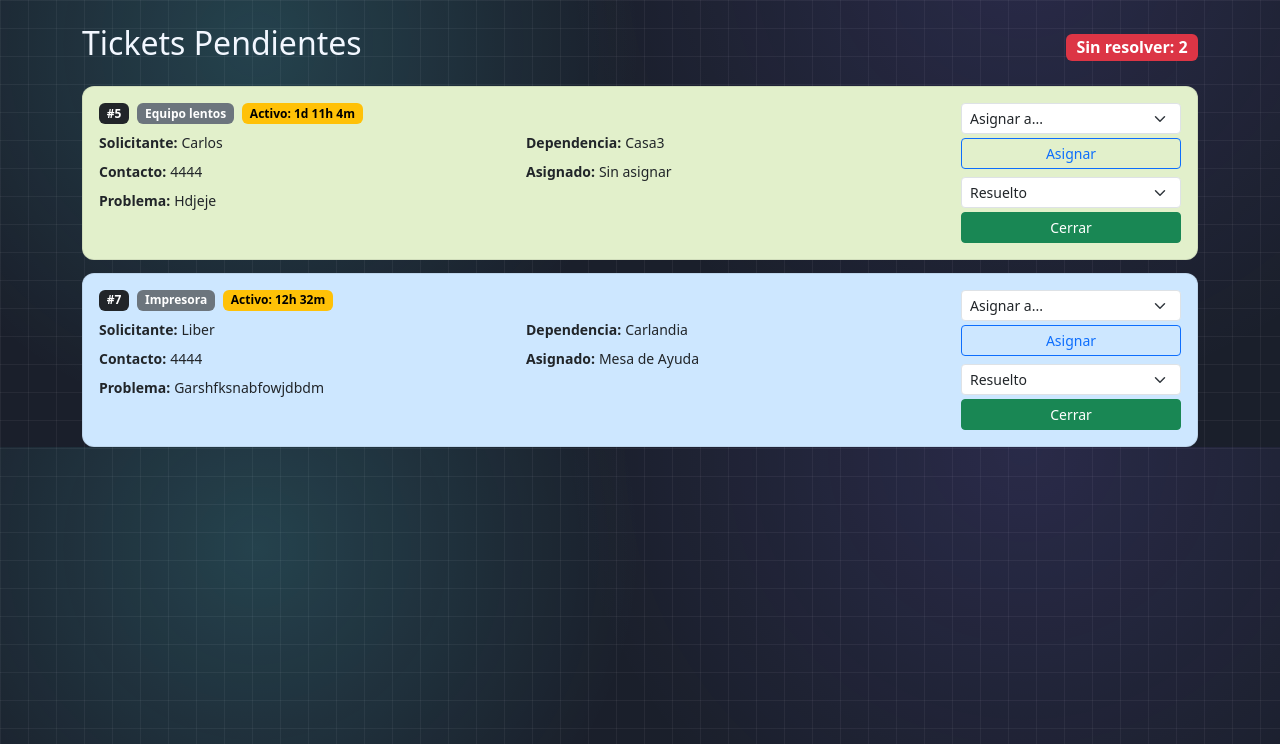
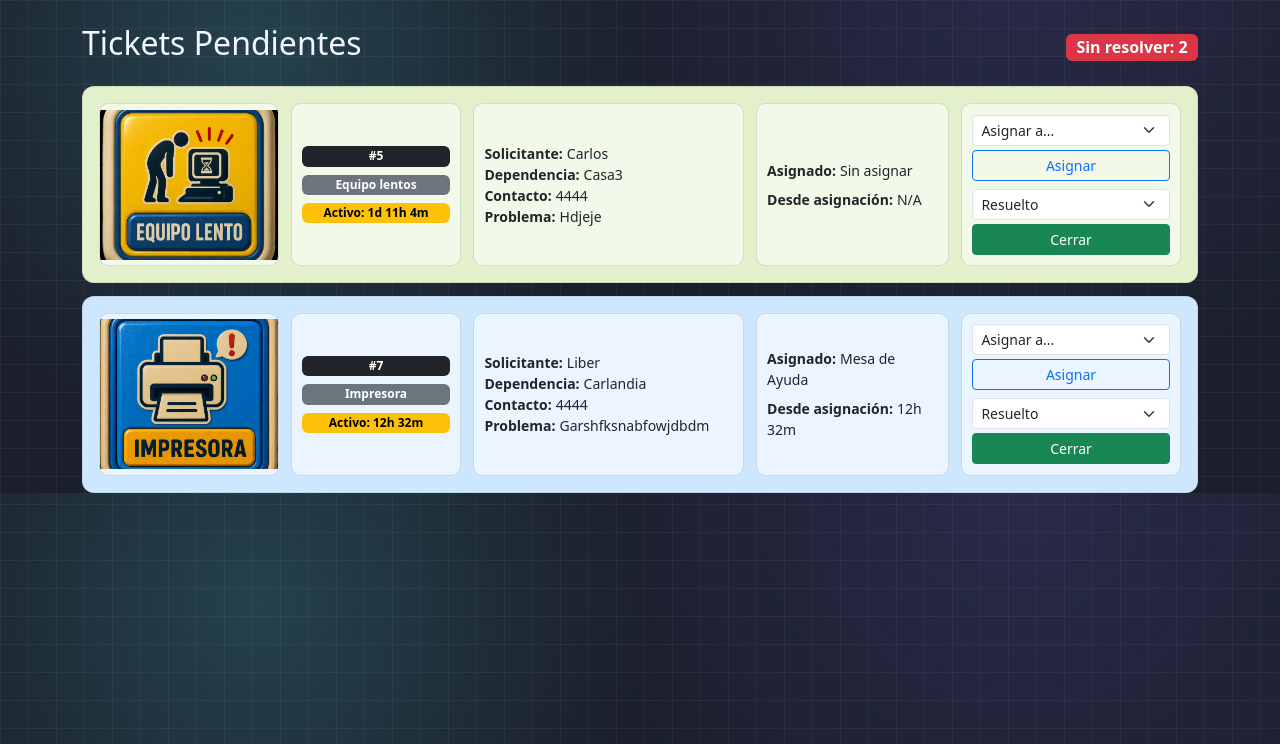
Before and after one commit to L183R/gestor-tickets, a Flask app: page /admin/pending in a window 1280 px wide. Shown: the part 56-800 px from the top of the page. Run offline with Flask 3, Linux system fonts and the light colour scheme; a user stored in the database is signed in; data comes from the database, SQL or seed files in the repository; data that the repository does not hold is empty.

Commit message:
Rediseña tarjetas pendientes en 5 recuadros

```diff
--- a/static/styles.css
+++ b/static/styles.css
@@ -123,12 +123,48 @@ h1, h2, h3, h4, h5, h6,
   min-width: 0;
 }
 
+.pending-ticket-layout {
+  display: grid;
+  grid-template-columns: 180px 170px 1.4fr 1fr 220px;
+  gap: 0.75rem;
+  align-items: stretch;
+}
+
+.pending-ticket-box {
+  background: rgba(255, 255, 255, 0.58);
+  border: 1px solid rgba(0, 0, 0, 0.12);
+  border-radius: 0.6rem;
+  padding: 0.65rem;
+  display: flex;
+  flex-direction: column;
+  justify-content: center;
+}
+
+.pending-ticket-image-box {
+  padding: 0;
+  overflow: hidden;
+}
+
+.pending-ticket-image {
+  width: 100%;
+  height: 100%;
+  min-height: 110px;
+  object-fit: cover;
+}
+
 .pending-ticket-actions {
   width: 100%;
-  max-width: 220px;
 }
 
 @media (max-width: 991px) {
+  .pending-ticket-layout {
+    grid-template-columns: 1fr 1fr;
+  }
+
+  .pending-ticket-actions {
+    grid-column: 1 / -1;
+  }
+
   .pending-ticket-actions {
     max-width: none;
   }
--- a/templates/dashboard_pending.html
+++ b/templates/dashboard_pending.html
@@ -11,6 +11,16 @@
     const assignBaseUrl = "{{ url_for('assign_ticket', ticket_id=0) }}".replace(/0$/, "");
     const closeBaseUrl = "{{ url_for('close_ticket', ticket_id=0) }}".replace(/0$/, "");
     const streamUrl = "{{ url_for('dashboard_pending_stream') }}";
+    const problemImageMap = {
+      "conectividad": "/static/Imagenes/conexion.png",
+      "equipo-lentos": "/static/Imagenes/lento.png",
+      "correo-electronico": "/static/Imagenes/correo.png",
+      "inicio-sesion": "/static/Imagenes/sesion.png",
+      "impresora": "/static/Imagenes/impresora.png",
+      "programas": "/static/Imagenes/programas.png",
+      "acceso-recursos": "/static/Imagenes/recursoscompartidos.png",
+      "otros": "/static/Imagenes/otros.png",
+    };
 
     function formatElapsed(createdAt) {
       if (!createdAt) return "Sin fecha";
@@ -78,37 +88,33 @@
                   key: ticket.id,
                   className: `card pending-ticket-card ${rowColorClasses[index % rowColorClasses.length]}`
                 },
-                  h("div", { className: "card-body d-flex flex-column flex-lg-row gap-3 align-items-start align-items-lg-stretch" }, [
-                    h("div", { className: "pending-ticket-summary flex-grow-1", key: "summary" }, [
-                      h("div", { className: "d-flex flex-wrap align-items-center gap-2 mb-2", key: "head" }, [
-                        h("span", { className: "badge text-bg-dark" }, `#${ticket.id}`),
-                        h("span", { className: "badge text-bg-secondary" }, ticket.problem_title),
-                        h("span", { className: "badge text-bg-warning" }, `Activo: ${formatElapsed(ticket.created_at)}`),
+                  h("div", { className: "card-body pending-ticket-layout" }, [
+                    h("div", { className: "pending-ticket-box pending-ticket-image-box", key: "image" }, [
+                      h("img", {
+                        className: "pending-ticket-image",
+                        src: problemImageMap[ticket.problem_key] || "/static/Imagenes/otros.png",
+                        alt: ticket.problem_title
+                      })
+                    ]),
+                    h("div", { className: "pending-ticket-box", key: "active-clock" }, [
+                      h("span", { className: "badge text-bg-dark mb-2" }, `#${ticket.id}`),
+                      h("span", { className: "badge text-bg-secondary mb-2" }, ticket.problem_title),
+                      h("span", { className: "badge text-bg-warning" }, `Activo: ${formatElapsed(ticket.created_at)}`),
+                    ]),
+                    h("div", { className: "pending-ticket-box small", key: "requester" }, [
+                      h("div", null, [h("strong", null, "Solicitante:"), h("span", { className: "ms-1" }, ticket.requester_name)]),
+                      h("div", null, [h("strong", null, "Dependencia:"), h("span", { className: "ms-1" }, ticket.department)]),
+                      h("div", null, [h("strong", null, "Contacto:"), h("span", { className: "ms-1" }, ticket.phone_internal)]),
+                      h("div", null, [h("strong", null, "Problema:"), h("span", { className: "ms-1" }, ticket.description)]),
+                    ]),
+                    h("div", { className: "pending-ticket-box small", key: "assigned" }, [
+                      h("div", null, [h("strong", null, "Asignado:"), h("span", { className: "ms-1" }, ticket.assigned_to_name || "Sin asignar")]),
+                      h("div", { className: "mt-2" }, [
+                        h("strong", null, "Desde asignación:"),
+                        h("span", { className: "ms-1" }, ticket.assigned_to_name ? formatElapsed(ticket.created_at) : "N/A")
                       ]),
-                      h("div", { className: "row g-2 small", key: "details" }, [
-                        h("div", { className: "col-md-6" }, [
-                          h("strong", null, "Solicitante:"),
-                          h("span", { className: "ms-1" }, ticket.requester_name),
-                        ]),
-                        h("div", { className: "col-md-6" }, [
-                          h("strong", null, "Dependencia:"),
-                          h("span", { className: "ms-1" }, ticket.department),
-                        ]),
-                        h("div", { className: "col-md-6" }, [
-                          h("strong", null, "Contacto:"),
-                          h("span", { className: "ms-1" }, ticket.phone_internal),
-                        ]),
-                        h("div", { className: "col-md-6" }, [
-                          h("strong", null, "Asignado:"),
-                          h("span", { className: "ms-1" }, ticket.assigned_to_name || "Sin asignar"),
-                        ]),
-                        h("div", { className: "col-12" }, [
-                          h("strong", null, "Problema:"),
-                          h("span", { className: "ms-1" }, ticket.description),
-                        ]),
-                      ])
                     ]),
-                    h("div", { className: "pending-ticket-actions", key: "actions" }, [
+                    h("div", { className: "pending-ticket-box pending-ticket-actions", key: "actions" }, [
                       h("form", { method: "post", action: `${assignBaseUrl}${ticket.id}`, className: "mb-2" }, [
                         h("select", { name: "assigned_to", className: "form-select form-select-sm", required: true, defaultValue: "" }, [
                           h("option", { value: "", key: "placeholder" }, "Asignar a..."),
```
